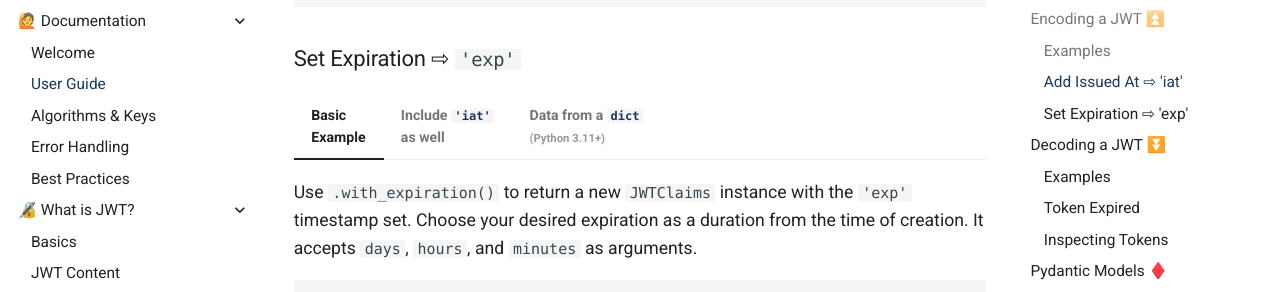
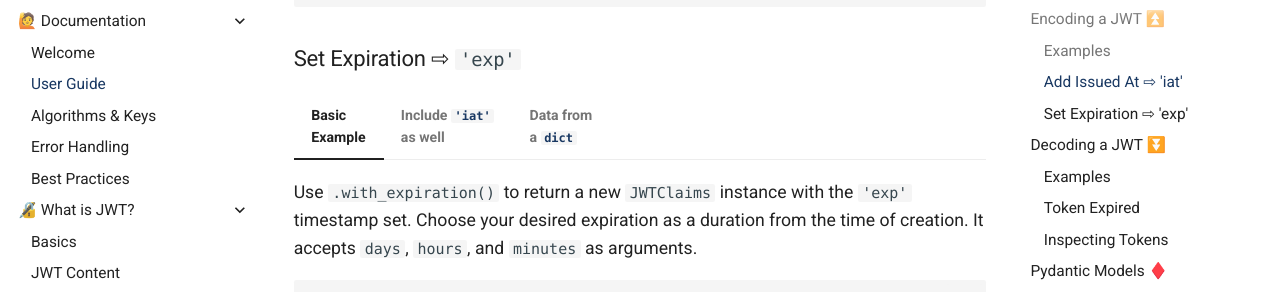
Before and after one commit to ixunio/superjwt, an MkDocs documentation site: the page built from docs/user-guide.md, in a window 1280 px wide and 900 px high, scrolled down 1382 px. Shown: the part 153-445 px from the top of the window. Built offline with MkDocs 1.6.1 and Material for MkDocs 9.7.7, drawn with Linux system fonts in a browser that asks for light colours; some web fonts are replaced; comment, search, counter and statistics services are not loaded; the version menu is left out; some of the changed lines change nothing that is shown.

Commit message:
docs: update documentation

````diff
--- a/docs/user-guide.md
+++ b/docs/user-guide.md
@@ -107,7 +107,7 @@
 #> {'sub': 'Alice', 'jti': 'jwt-id', 'custom_claim': 'a string', 'custom_date': 1766536919}
 ```
 
-1. Without a custom Pydantic model, you cannot pass a Python `datetime` object and have it automatically serialized to a UNIX timestamp.
+1. Without a custom Pydantic model, you cannot pass a Python `datetime` object and have it is automatically serialized as a UNIX timestamp.
 
 /// tip | Extra claims
 The `JWTClaims` Pydantic model is configured with `extra="allow"`, which allows adding custom claims without explicit definition. These custom claims will not have validation rules during `encode()` or `decode()`. To include validation, use a custom model that inherits from `JWTClaims`. See [Pydantic Models](#pydantic-models) and [Validation](#validation).
@@ -171,8 +171,8 @@
 #> {'iss': 'my-app', 'sub': 'John Doe', 'iat': 1767838155} (2)
 ```
 
-1. We have added the creation time. In the `JWTClaims` Pydantic instance, the value is stored as a Python `datetime` (UTC). It is automatically serialized as a timestamp in the JSON output.
-2. By default, timestamps are serialized as integers, but this can be changed to floats. See [Datetime Fields](#datetime-fields).
+1. We have added the Issued At claim. In the `JWTClaims` Pydantic instance, the value is stored as a Python `datetime` (UTC). It is automatically serialized as a timestamp in the JSON output.
+2. By default, `'iat'` timestamp is serialized to an integer, but this can be changed to a float. See [Datetime Fields](#datetime-fields).
 
 ### Set Expiration &#8680; `'exp'`
 
@@ -195,7 +195,7 @@
 #> {'sub': 'Jane Doe', 'exp': 1767045509}  (1)
 ```
 
-1. By default, timestamps are serialized as integers. See [Datetime Fields](#datetime-fields).
+1. By default, `'exp'` timestamp is serialized to an integer, but this can be changed to a float. See [Datetime Fields](#datetime-fields).
 
 ///
 
@@ -220,11 +220,12 @@
 ```
 ///
 
-/// tab | Data from a `dict`<br><small>(Python 3.11+)</small>
+/// tab | Data from<br>a `dict`
 
 You can use a Python `dict` and add the `'exp'` timestamp manually.
 
 ```python
+# Python 3.11+
 from datetime import datetime, timedelta, UTC
 from superjwt import Alg, encode, inspect
 
@@ -234,15 +235,15 @@
 
 compact = encode(claims, secret_key, Alg.HS256)
 print(inspect(compact).payload)
-#> {'sub': 'Jane Doe', 'exp': 1767046329.859796}  # (1)
+#> {'sub': 'Jane Doe', 'exp': 1767046329}  # (1)
 ```
 
-1. Since the claims were passed as a raw `dict`, no Pydantic validation or serialization is performed. Therefore, the timestamp remains a `float`. See [Datetime Fields](#datetime-fields).
+1. Even though we manually passed the `'exp'` claim as a float, the claims is validated against `JWTClaims`. Therefore, `'exp'` is then serialized automatically to an integer, but this can be changed to a float. See [Datetime Fields](#datetime-fields).
 
 ///
 
 /// details | Date/time objects
-`iat`, `exp` and `nbf` represent all date/time information and are serialized as UNIX timestamp in the payload. But in a Pydantic model, they are stored as Python datetime objects! See more in [Datetime Fields](#datetime-fields).
+`iat`, `exp` and `nbf` represent all date/time information and are serialized as UNIX timestamps in the payload. But in a Pydantic model, they are stored as Python datetime objects! See more in [Datetime Fields](#datetime-fields).
 ///
 
 ---
@@ -743,7 +744,7 @@
 secret_key = "your-secret-key-of-len-32-bytes!"
 
 class MyJWTClaims(JWTClaims):
-    # 'nbf' is required and serialized as a float timestamp
+    # 'nbf' is required and serialized to a float timestamp
     nbf: JWTDatetimeFloat = Field(default=...)  # (1)
 
     # a new required field
@@ -770,7 +771,7 @@
 1. Serializes `'nbf'` as a float timestamp.
 2. Fails validation because `MyJWTClaims` is used automatically.
 3. Once the `items_id` data is corrected, encoding succeeds.
-4. `'nbf'` is correctly serialized as a float. See [Datetime Fields](#datetime-fields).
+4. `'nbf'` is correctly serialized to a float. See [Datetime Fields](#datetime-fields).
 
 ///
 
@@ -1055,7 +1056,7 @@
 secret_key = "your-secret-key-of-len-32-bytes!"
 
 class MyJWTClaims(JWTClaims):
-    # 'exp' is required (and will be serialized as float)
+    # 'exp' is required (and will be serialized to float)
     exp: JWTDatetimeFloat = Field(default=...)
 
     # 'user_id' is required and must be a valid UUIDv4 string
@@ -1176,7 +1177,7 @@
 #> {'exp': 1768257699.998604, 'custom_time': 1767225599} (1)
 ```
 
-1. `'exp'` timestamp is serialized as a `float` because it was redefined as `JWTDatetimeFloat`.<br><br>`'custom_time'` timestamp is an `int` because it is defined as `JWTDatetimeInt`.
+1. `'exp'` timestamp is serialized to a `float` because it was redefined as `JWTDatetimeFloat`.<br><br>`'custom_time'` timestamp is an `int` because it is defined as `JWTDatetimeInt`.
 
 ### Spoof Time
 
````
